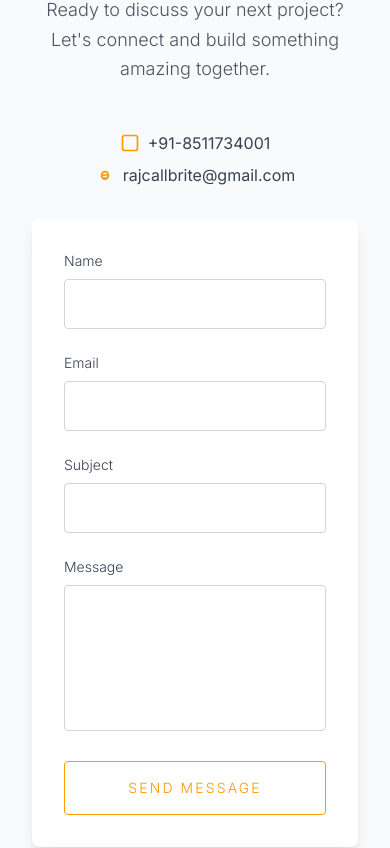
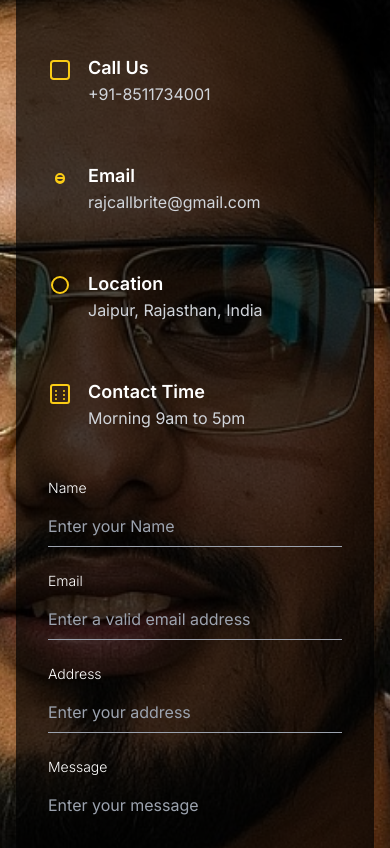
Before and after one commit to raj85410/rajupotfolio, a React (Vite) app: page / in a window 390 px wide. Shown: the part 5976-6824 px from the top of the page. Built offline with nearby package versions, Linux system fonts and the light colour scheme.

Commit message:
chore: update contact time and address in contact section

```diff
--- a/src/components/Contact.tsx
+++ b/src/components/Contact.tsx
@@ -7,7 +7,7 @@ const Contact = () => {
   const [formData, setFormData] = useState({
     name: '',
     email: '',
-    subject: '',
+    address: '',
     message: ''
   });
   const [status, setStatus] = useState<'idle' | 'loading' | 'success' | 'error'>("idle");
@@ -34,7 +34,7 @@ const Contact = () => {
       if (res.ok) {
         setStatus('success');
         setStatusMsg('Message sent successfully!');
-        setFormData({ name: '', email: '', subject: '', message: '' });
+        setFormData({ name: '', email: '', address: '', message: '' });
       } else {
         setStatus('error');
         setStatusMsg('Failed to send message.');
@@ -45,105 +45,125 @@ const Contact = () => {
     }
   };
 
-  const awsRegions = [
-    { name: 'Mumbai', x: 75, y: 30 },
-    { name: 'Singapore', x: 85, y: 40 },
-    { name: 'Tokyo', x: 95, y: 25 },
-    { name: 'Sydney', x: 100, y: 65 },
-    { name: 'Frankfurt', x: 45, y: 20 },
-    { name: 'London', x: 40, y: 18 },
-    { name: 'N. Virginia', x: 25, y: 25 },
-    { name: 'Oregon', x: 15, y: 22 },
-  ];
-
   return (
-    <section id="contact" className="min-h-screen bg-gray-50 dark:bg-slate-800 py-24">
-      <div className="max-w-2xl mx-auto px-8">
-        <div className="text-center mb-12">
-          <h2 className="text-6xl md:text-7xl font-black text-gray-900 dark:text-white mb-8 tracking-[0.1em]">
-            CONTACT
-          </h2>
-          <div className="w-24 h-px bg-orange-500 mx-auto mb-8"></div>
-          <p className="text-lg font-light text-gray-600 dark:text-gray-300 max-w-2xl mx-auto leading-relaxed">
-            Ready to discuss your next project? Let's connect and build something amazing together.
-          </p>
+    <section id="contact" className="min-h-screen bg-black bg-opacity-80 py-24 text-white" style={{backgroundImage: 'url(/asset/image22222.jpg)', backgroundSize: 'cover', backgroundPosition: 'center'}}>
+      <div className="max-w-5xl mx-auto px-4 md:px-8">
+        <div className="grid md:grid-cols-2 gap-12 bg-black bg-opacity-70 rounded-lg shadow-lg p-8">
+          {/* Left: Contact Info */}
+          <div className="flex flex-col gap-10 justify-center">
+            <div>
+              <h2 className="text-4xl font-bold mb-6 tracking-wide">CONTACT US</h2>
+              <p className="text-xs text-gray-400 mb-8">Images from Freepik</p>
             </div>
-        {/* Contact Info */}
-        <div className="mb-8 flex flex-col items-center gap-2">
-          <div className="flex items-center gap-2 text-gray-700 dark:text-gray-200">
-            <svg className="w-5 h-5 text-orange-500" fill="none" stroke="currentColor" strokeWidth="2" viewBox="0 0 24 24"><path strokeLinecap="round" strokeLinejoin="round" d="M3 5.75A2.75 2.75 0 015.75 3h12.5A2.75 2.75 0 0121 5.75v12.5A2.75 2.75 0 0118.25 21H5.75A2.75 2.75 0 013 18.25V5.75z" /></svg>
-            <span>+91-8511734001</span>
-          </div>
-          <div className="flex items-center gap-2 text-gray-700 dark:text-gray-200">
-            <svg className="w-5 h-5 text-orange-500" fill="none" stroke="currentColor" strokeWidth="2" viewBox="0 0 24 24"><path strokeLinecap="round" strokeLinejoin="round" d="M16 12H8m8 0a4 4 0 11-8 0 4 4 0 018 0zm0 0v1a4 4 0 01-8 0v-1" /></svg>
-            <span>rajcallbrite@gmail.com</span>
+            <div className="flex items-start gap-4 mb-4">
+              <span className="mt-1 text-yellow-400">
+                <svg className="w-6 h-6" fill="none" stroke="currentColor" strokeWidth="2" viewBox="0 0 24 24"><path strokeLinecap="round" strokeLinejoin="round" d="M3 5.75A2.75 2.75 0 015.75 3h12.5A2.75 2.75 0 0121 5.75v12.5A2.75 2.75 0 0118.25 21H5.75A2.75 2.75 0 013 18.25V5.75z" /></svg>
+              </span>
+              <div>
+                <div className="font-semibold text-lg">Call Us</div>
+                <div className="text-gray-300">+91-8511734001</div>
               </div>
             </div>
-        {/* Contact Form */}
-        <form onSubmit={handleSubmit} className="space-y-6 bg-white dark:bg-slate-900 p-8 rounded-lg shadow-lg">
+            <div className="flex items-start gap-4 mb-4">
+              <span className="mt-1 text-yellow-400">
+                <svg className="w-6 h-6" fill="none" stroke="currentColor" strokeWidth="2" viewBox="0 0 24 24"><path strokeLinecap="round" strokeLinejoin="round" d="M16 12H8m8 0a4 4 0 11-8 0 4 4 0 018 0zm0 0v1a4 4 0 01-8 0v-1" /></svg>
+              </span>
               <div>
-            <label htmlFor="name" className="block text-sm font-light text-gray-700 dark:text-gray-300 mb-2">Name</label>
+                <div className="font-semibold text-lg">Email</div>
+                <div className="text-gray-300">rajcallbrite@gmail.com</div>
+              </div>
+            </div>
+            <div className="flex items-start gap-4 mb-4">
+              <span className="mt-1 text-yellow-400">
+                <svg className="w-6 h-6" fill="none" stroke="currentColor" strokeWidth="2" viewBox="0 0 24 24"><path strokeLinecap="round" strokeLinejoin="round" d="M17.657 16.657A8 8 0 116.343 5.343a8 8 0 0111.314 11.314z" /></svg>
+              </span>
+              <div>
+                <div className="font-semibold text-lg">Location</div>
+                <div className="text-gray-300">Jaipur, Rajasthan, India</div>
+              </div>
+            </div>
+            <div className="flex items-start gap-4">
+              <span className="mt-1 text-yellow-400">
+                <svg className="w-6 h-6" fill="none" stroke="currentColor" strokeWidth="2" viewBox="0 0 24 24"><path strokeLinecap="round" strokeLinejoin="round" d="M8 17v.01M8 13v.01M8 9v.01M16 17v.01M16 13v.01M16 9v.01M21 19V5a2 2 0 00-2-2H5a2 2 0 00-2 2v14a2 2 0 002 2h14a2 2 0 002-2z" /></svg>
+              </span>
+              <div>
+                <div className="font-semibold text-lg">Contact Time</div>
+                <div className="text-gray-300">Morning 9am to 5pm</div>
+              </div>
+            </div>
+          </div>
+          {/* Right: Contact Form */}
+          <form onSubmit={handleSubmit} className="flex flex-col gap-6 justify-center">
+            <div className="grid grid-cols-1 md:grid-cols-2 gap-6">
+              <div>
+                <label htmlFor="name" className="block text-sm font-light mb-2">Name</label>
                 <input
                   type="text"
                   id="name"
                   name="name"
                   value={formData.name}
                   onChange={handleInputChange}
-              className="w-full px-4 py-3 border border-gray-300 dark:border-slate-600 bg-transparent text-gray-900 dark:text-white focus:border-orange-500 focus:ring-0 transition-colors outline-none font-light rounded"
+                  className="w-full bg-transparent border-0 border-b border-gray-400 focus:border-yellow-400 text-white placeholder-gray-400 py-2 px-0 outline-none"
+                  placeholder="Enter your Name"
                   required
                 />
               </div>
               <div>
-            <label htmlFor="email" className="block text-sm font-light text-gray-700 dark:text-gray-300 mb-2">Email</label>
+                <label htmlFor="email" className="block text-sm font-light mb-2">Email</label>
                 <input
                   type="email"
                   id="email"
                   name="email"
                   value={formData.email}
                   onChange={handleInputChange}
-              className="w-full px-4 py-3 border border-gray-300 dark:border-slate-600 bg-transparent text-gray-900 dark:text-white focus:border-orange-500 focus:ring-0 transition-colors outline-none font-light rounded"
+                  className="w-full bg-transparent border-0 border-b border-gray-400 focus:border-yellow-400 text-white placeholder-gray-400 py-2 px-0 outline-none"
+                  placeholder="Enter a valid email address"
+                  required
+                />
+              </div>
+            </div>
+            <div>
+              <label htmlFor="address" className="block text-sm font-light mb-2">Address</label>
+              <input
+                type="text"
+                id="address"
+                name="address"
+                value={formData.address}
+                onChange={handleInputChange}
+                className="w-full bg-transparent border-0 border-b border-gray-400 focus:border-yellow-400 text-white placeholder-gray-400 py-2 px-0 outline-none"
+                placeholder="Enter your address"
                 required
               />
             </div>
             <div>
-            <label htmlFor="subject" className="block text-sm font-light text-gray-700 dark:text-gray-300 mb-2">Subject</label>
-            <input
-              type="text"
-              id="subject"
-              name="subject"
-              value={formData.subject}
-              onChange={handleInputChange}
-              className="w-full px-4 py-3 border border-gray-300 dark:border-slate-600 bg-transparent text-gray-900 dark:text-white focus:border-orange-500 focus:ring-0 transition-colors outline-none font-light rounded"
-              required
-            />
-          </div>
-          <div>
-            <label htmlFor="message" className="block text-sm font-light text-gray-700 dark:text-gray-300 mb-2">Message</label>
+              <label htmlFor="message" className="block text-sm font-light mb-2">Message</label>
               <textarea
                 id="message"
                 name="message"
-              rows={5}
+                rows={3}
                 value={formData.message}
                 onChange={handleInputChange}
-              className="w-full px-4 py-3 border border-gray-300 dark:border-slate-600 bg-transparent text-gray-900 dark:text-white focus:border-orange-500 focus:ring-0 transition-colors outline-none font-light rounded resize-none"
+                className="w-full bg-transparent border-0 border-b border-gray-400 focus:border-yellow-400 text-white placeholder-gray-400 py-2 px-0 outline-none resize-none"
+                placeholder="Enter your message"
                 required
               ></textarea>
             </div>
             <button
               type="submit"
-            className="w-full px-8 py-4 border border-orange-500 text-orange-500 hover:bg-orange-500 hover:text-white transition-all duration-500 font-light tracking-[0.15em] text-sm flex items-center justify-center space-x-3 rounded"
+              className="w-full py-3 mt-4 bg-yellow-400 hover:bg-yellow-500 text-black font-bold rounded-full text-lg tracking-wide transition-colors duration-300 shadow-lg"
               disabled={status === 'loading'}
             >
-            <span>{status === 'loading' ? 'SENDING...' : 'SEND MESSAGE'}</span>
+              {status === 'loading' ? 'SENDING...' : 'SUBMIT'}
             </button>
             {status !== 'idle' && (
-            <div className={`text-center mt-2 text-sm ${status === 'success' ? 'text-green-600' : 'text-red-600'}`}>
+              <div className={`text-center mt-2 text-sm ${status === 'success' ? 'text-green-400' : 'text-red-400'}`}>
                 {statusMsg}
               </div>
             )}
           </form>
+        </div>
         {/* Social Links Row */}
-        <div className="flex gap-6 mt-8 justify-center">
+        <div className="flex gap-6 mt-12 justify-center">
           <a
             href="https://www.instagram.com/raj._jain_007/"
             target="_blank"
```
Lines whose indentation alone changed are shown as unchanged.
